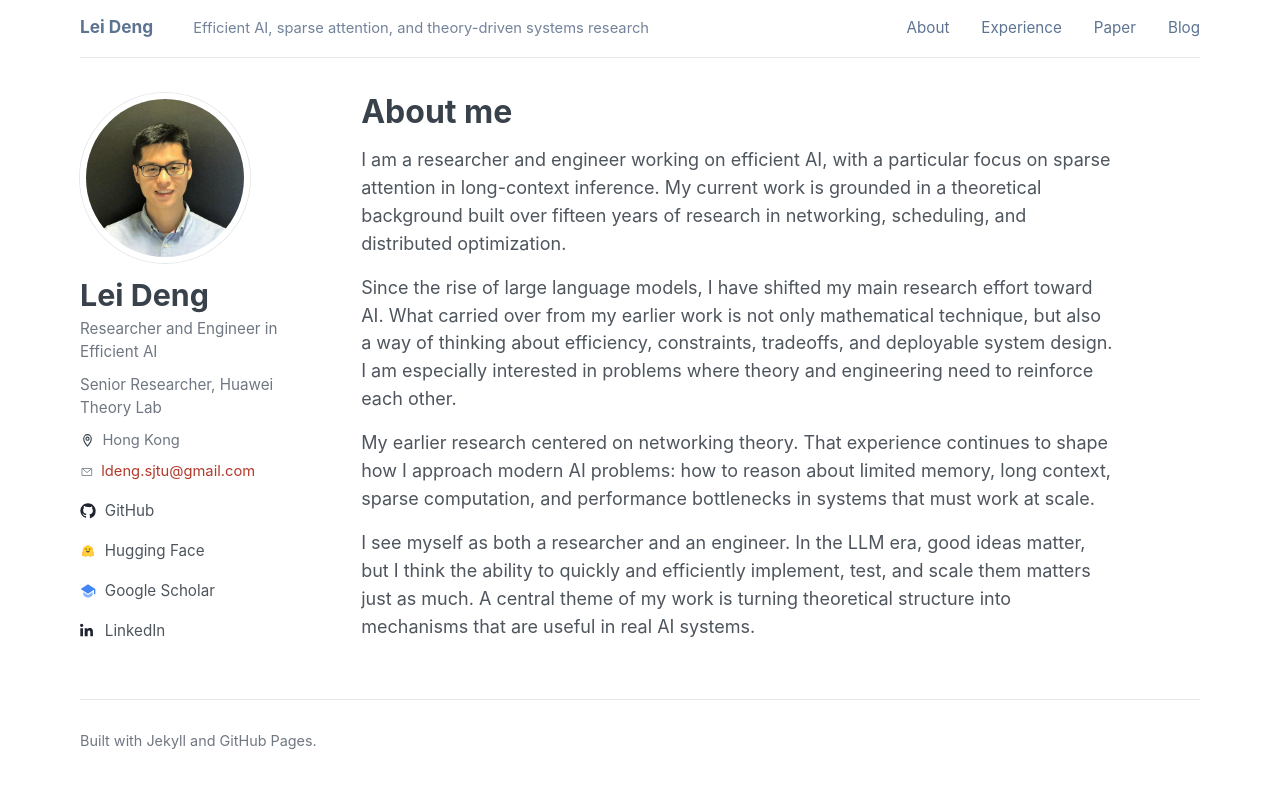
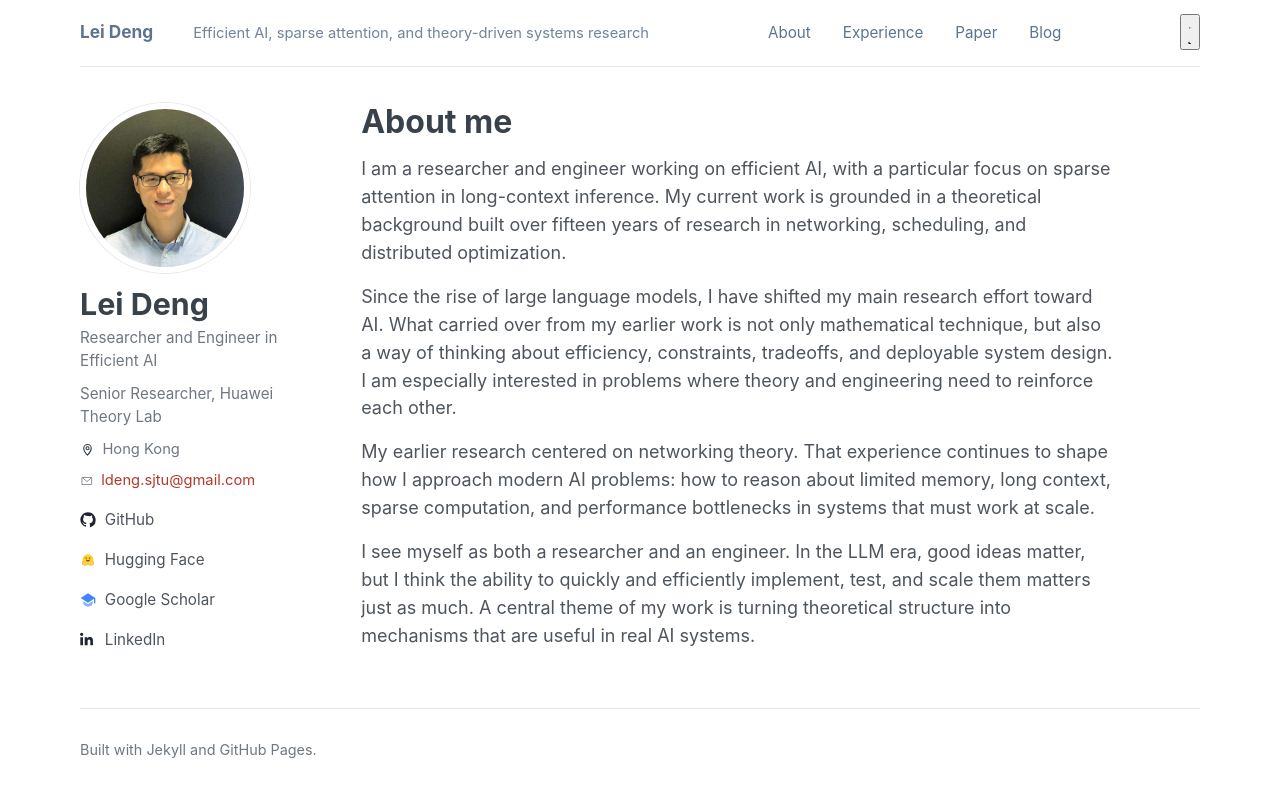
Before and after one commit to leideng/leideng.github.io, a Jekyll site: the page built from index.md, in a window 1280 px wide. Shown: the top 797 px of the page. Built offline with Jekyll 4.4.1, drawn with Linux system fonts in a browser that asks for light colours.

Commit message:
feat(layout): add header theme toggle control

```diff
--- a/_layouts/default.html
+++ b/_layouts/default.html
@@ -6,6 +6,12 @@
     <title>{% if page.title %}{{ page.title }} | {% endif %}{{ site.title }}</title>
     <meta name="description" content="{{ page.description | default: site.description }}">
     <link rel="stylesheet" href="{{ '/assets/css/style.css' | relative_url }}">
+    <script>
+      (function () {
+        var theme = localStorage.getItem("theme") || "light";
+        document.documentElement.setAttribute("data-theme", theme);
+      })();
+    </script>
     {% seo %}
   </head>
   <body>
@@ -26,6 +32,15 @@
           <a href="{{ '/publications/' | relative_url }}" {% if page.url == '/publications/' or page.url == '/full-publications/' %}aria-current="page"{% endif %}>Paper</a>
           <a href="{{ '/blog/' | relative_url }}" {% if page.url == '/blog/' %}aria-current="page"{% endif %}>Blog</a>
         </nav>
+        <button class="theme-toggle" type="button" id="theme-toggle" aria-label="Switch to dark mode" title="Switch to dark mode">
+          <svg class="theme-icon theme-icon-sun" viewBox="0 0 24 24" aria-hidden="true">
+            <circle cx="12" cy="12" r="4"></circle>
+            <path d="M12 2.5v2.2M12 19.3v2.2M21.5 12h-2.2M4.7 12H2.5M18.7 5.3l-1.6 1.6M6.9 17.1l-1.6 1.6M18.7 18.7l-1.6-1.6M6.9 6.9 5.3 5.3"></path>
+          </svg>
+          <svg class="theme-icon theme-icon-moon" viewBox="0 0 24 24" aria-hidden="true">
+            <path d="M20 14.2A7.9 7.9 0 0 1 9.8 4 8.9 8.9 0 1 0 20 14.2Z"></path>
+          </svg>
+        </button>
       </header>
 
       <main class="content-wrap">
@@ -85,5 +100,6 @@
         <p>Built with Jekyll and GitHub Pages.</p>
       </footer>
     </div>
+    <script src="{{ '/assets/js/theme-toggle.js' | relative_url }}"></script>
   </body>
 </html>
```
